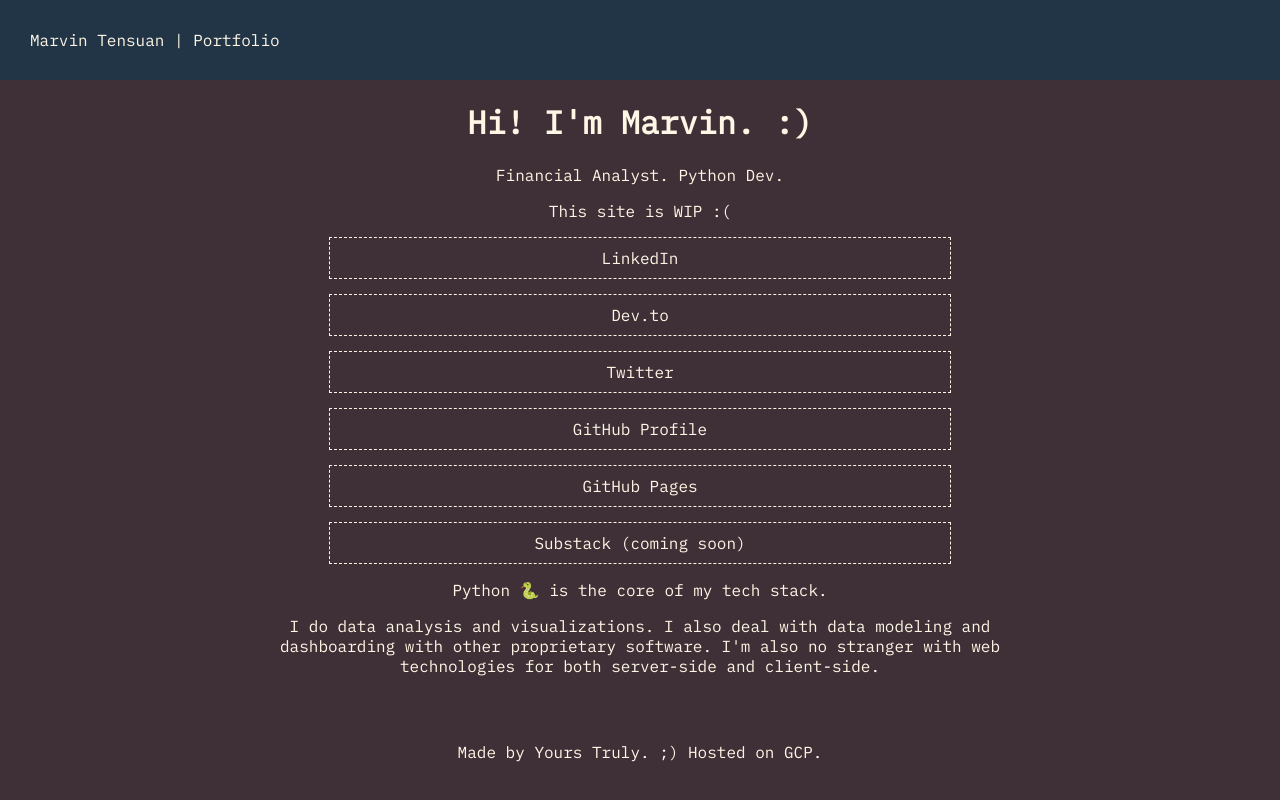
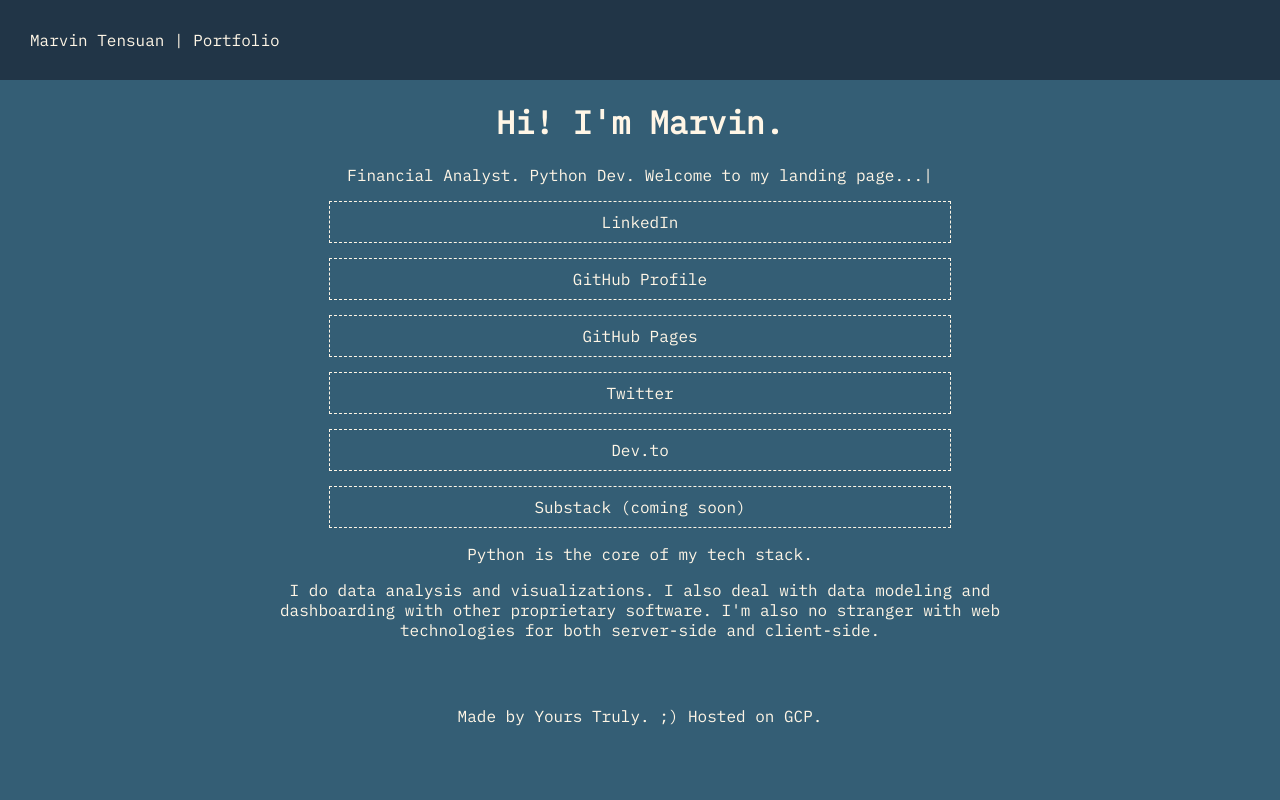
Before and after one commit to marvintensuan/cv-flask, a Flask app: page / in a window 1280 px wide. Run offline with Flask 2, Linux system fonts and the light colour scheme.

Commit message:
2023 init

```diff
--- a/mrvn_flask/static/css/main.css
+++ b/mrvn_flask/static/css/main.css
@@ -1,6 +1,6 @@
 :root {
-  --background-color-base: rgb(62, 48, 54);
-  --color-primary: #42b883;
+  --background-color-base: rgb(52, 94, 117);
+  --color-primary: rgb(146, 186, 146);
   --text: rgb(255, 246, 230);
   --text-hover: rgb(33, 53, 71);
 }
--- a/mrvn_flask/templates/home.html
+++ b/mrvn_flask/templates/home.html
@@ -1,6 +1,20 @@
 {% extends 'base.html' %}
 {% block custom_style %}
 <style>
+  .blinking-cursor {
+    animation: blink 1s step-end infinite
+  }
+
+  @keyframes blink {
+    from, to {
+      color: transparent;
+    }
+
+    50% {
+      color: var(--text);
+    }
+  }
+
   p.options {
       border: 1px dashed;
       padding: 10px;
@@ -13,6 +27,15 @@
       background-color: var(--color-primary);
       color: var(--text-hover);
   }
+  .options > a {
+    text-decoration: none;
+    color: var(--text);
+  }
+
+  .options > a:hover {
+    color: var(--text-hover);
+  }
+
 </style>
 {% endblock %}
 {% block meta_desc %}"Marvin Tensuan's Portfolio Website"{% endblock %}
@@ -20,17 +43,16 @@
 {% block title %}Marvin Tensuan{% endblock %}
 {% block container %}
   <div id="app" class="container">
-    <h1 class="title">Hi! I'm Marvin. :)</h1>
-    <p>Financial Analyst. Python Dev.</p>
-    <p>This site is WIP :(</p>
-    <p class="options">LinkedIn</p>
-    <p class="options">Dev.to</p>
-    <p class="options">Twitter</p>
-    <p class="options">GitHub Profile</p>
-    <p class="options">GitHub Pages</p>
-    <p class="options">Substack (coming soon)</p>
+    <h1 class="title">Hi! I'm Marvin.</h1>
+    <p>Financial Analyst. Python Dev. Welcome to my landing page...<span class="blinking-cursor">|</span></p>
+    <p class="options"><a href="https://www.linkedin.com/in/marvintensuan/">LinkedIn</a></p>
+    <p class="options"><a href="https://github.com/marvintensuan">GitHub Profile</a></p>
+    <p class="options"><a href="https://marvintensuan.github.io/">GitHub Pages</a></p>
+    <p class="options"><a href="https://twitter.com/marvintensuan">Twitter</a></p>
+    <p class="options"><a href="https://dev.to/marvintensuan">Dev.to</a></p>
+    <p class="options"><a href="#">Substack (coming soon)</a></p>
 
-    <p>Python 🐍 is the core of my tech stack.</p>
+    <p>Python is the core of my tech stack.</p>
     <p>
       I do data analysis and visualizations. I also deal with data modeling
       and dashboarding with other proprietary software. I'm also no stranger
```
